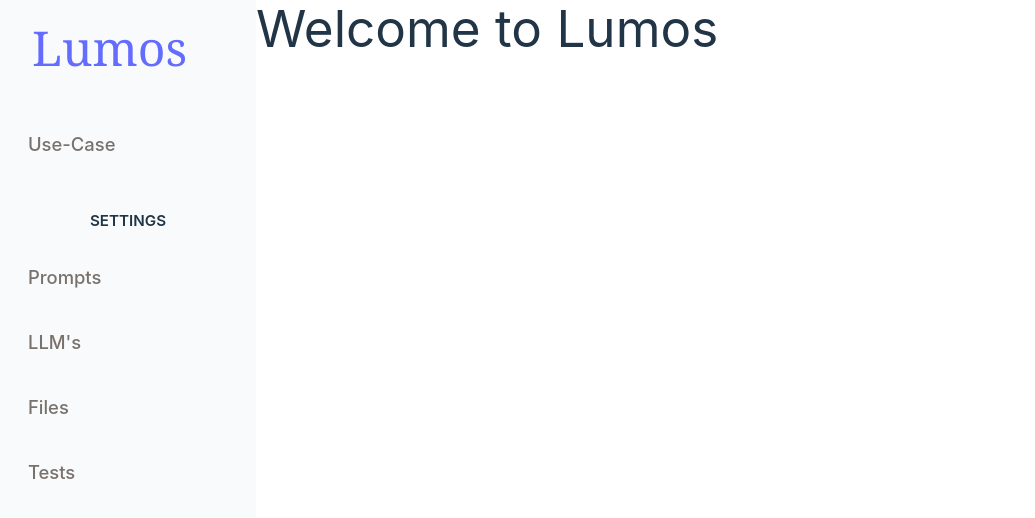
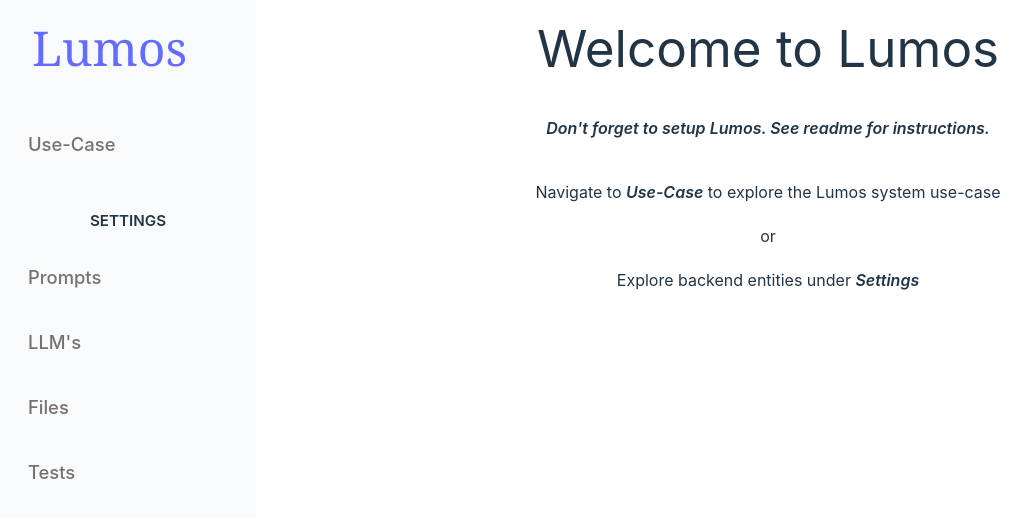
Before and after one commit to hpicgs/lumos-visualization-llm-nli, a React (Vite) app in the folder app_client/: page / in a window 1280 px wide. Shown: the top 518 px of the page, without its empty margins (0-1035 px from the left). Built offline with nearby package versions, Linux system fonts and the light colour scheme.

Commit message:
welcome text

```diff
--- a/app_client/src/App.css
+++ b/app_client/src/App.css
@@ -31,10 +31,6 @@
   }
 }
 
-.card {
-  padding: 2em;
-}
-
 .read-the-docs {
   color: #888;
 }
--- a/app_client/src/components/Welcome.jsx
+++ b/app_client/src/components/Welcome.jsx
@@ -1,8 +1,17 @@
 export default function Welcome() {
     return (
         <>
-            <h1>Welcome to Lumos</h1>
-
+            <div className="w-full h-full pt-5 items-center">
+                <h1>Welcome to Lumos</h1>
+                <div className="p-5 mt-5 space-y-5">
+                    <p className="italic font-semibold">Don't forget to setup Lumos. See readme for instructions.</p>
+                    <p className="pt-5">
+                        Navigate to <span className="italic font-semibold">Use-Case</span> to explore the Lumos system use-case
+                    </p>
+                    <p>or</p>
+                    <p>Explore backend entities under <span className="italic font-semibold">Settings</span></p>
+                </div>
+            </div>
         </>
     )
 }
```
